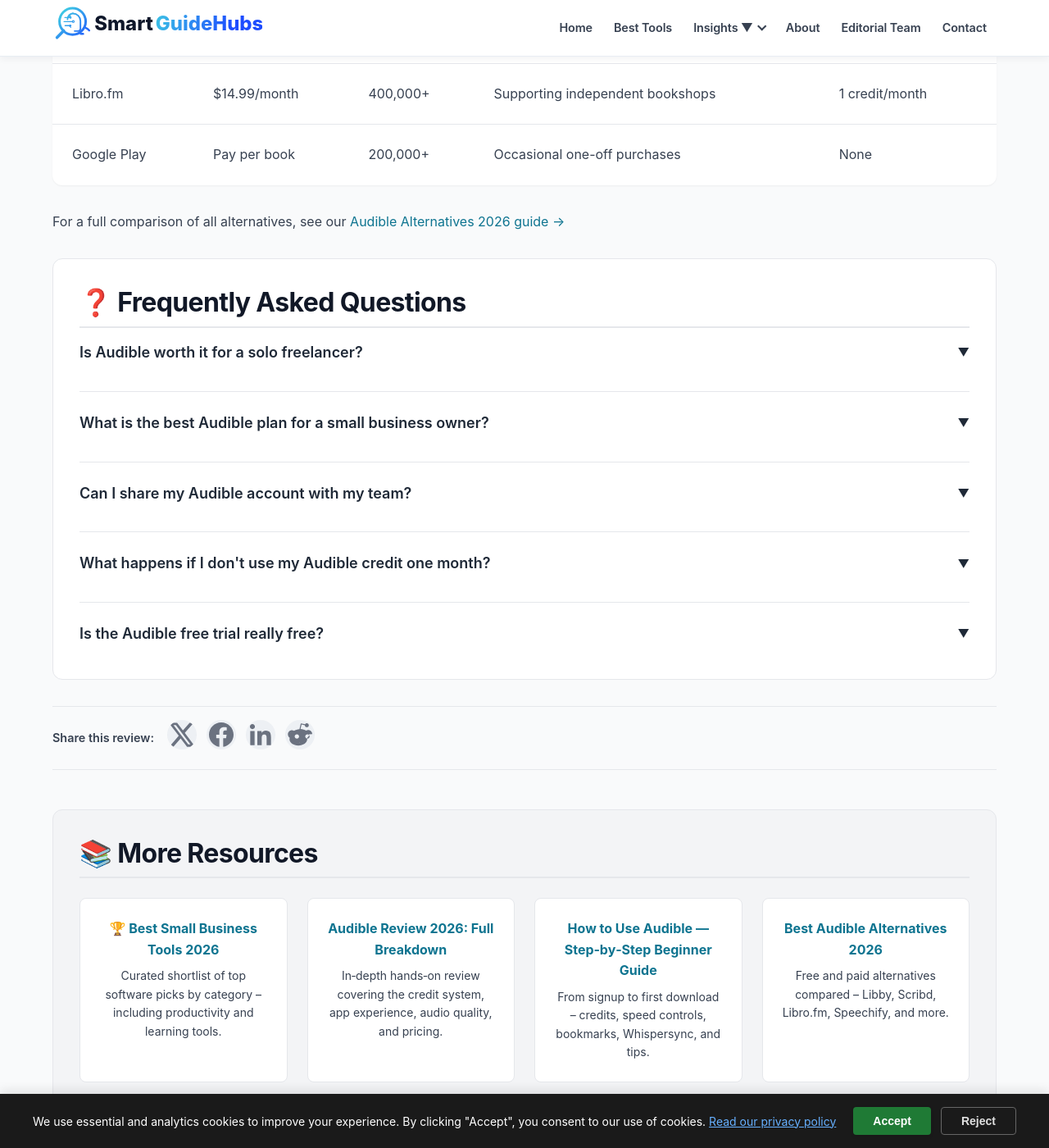
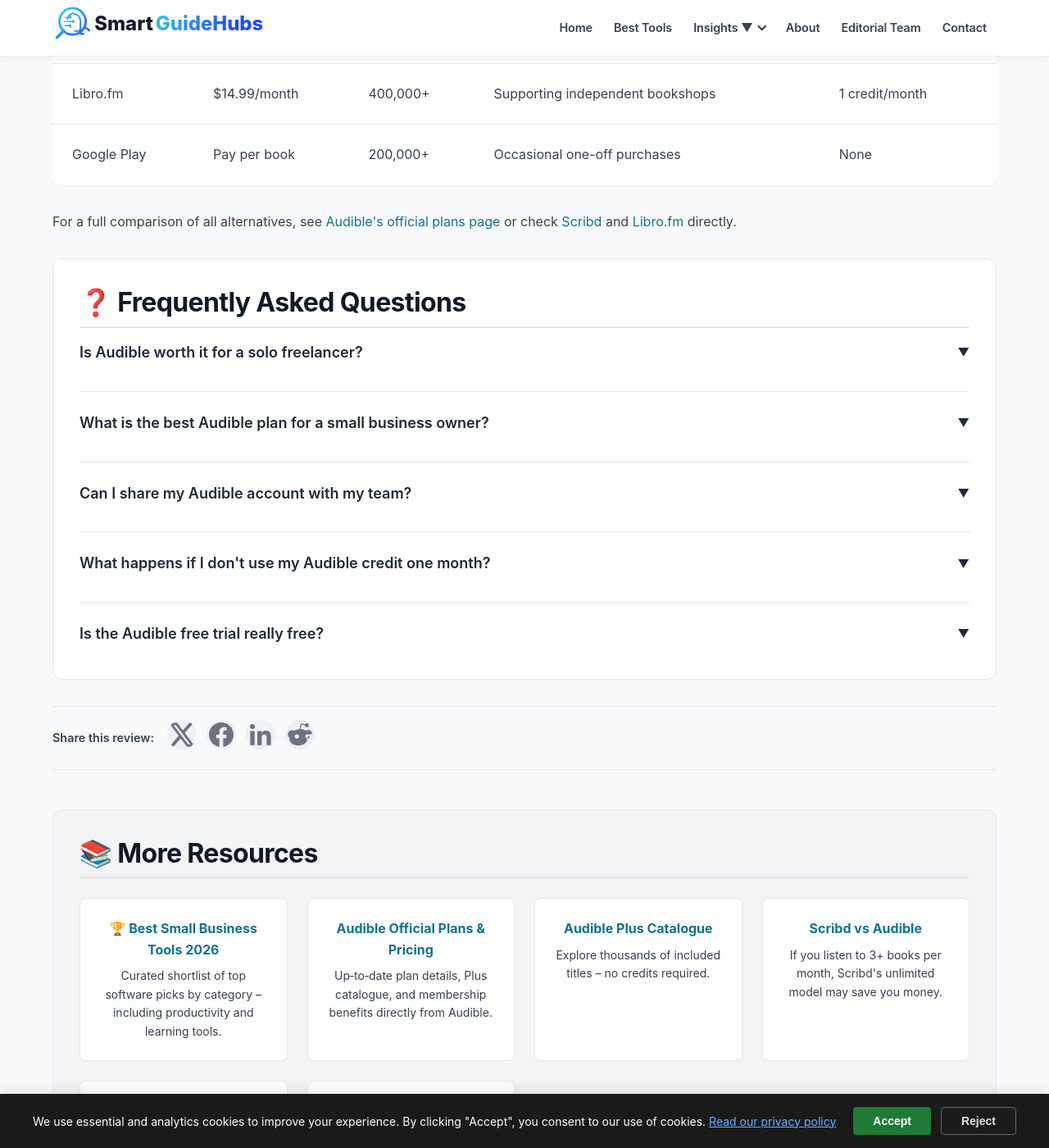
Before and after one commit to Yanniga01/gilliansperkin.github.io, a Jekyll site: the page built from _posts/2026-06-12-audible-for-small-business.md, in a window 1280 px wide and 1400 px high, scrolled down 5550 px. Shown: the whole window at 82% size. Built offline with Jekyll 4.4.1, drawn with Linux system fonts in a browser that asks for light colours; some of the changed text lies outside the part shown.

Commit message:
Update 2026-06-12-audible-for-small-business.md

```diff
--- a/_posts/2026-06-12-audible-for-small-business.md
+++ b/_posts/2026-06-12-audible-for-small-business.md
@@ -35,7 +35,7 @@
   <div class="rating-stars">★★★★☆</div>
   <p><strong><a href="https://amzn.to/4el1sYU" target="_blank" rel="sponsored noopener">Audible</a> is not just an entertainment subscription — for small business owners and freelancers, it's a professional development tool that runs in background time you're already spending.</strong> The credit system, narration quality, and app polish make it the best audiobook platform available in 2026. For professionals with consistent passive time (commute, gym, chores), the ROI is clear: one good pricing insight applied once can cover years of subscriptions.</p>
   <p><strong>Best for:</strong> Freelancers, consultants, small business owners, remote workers, and any professional with commute time, gym sessions, or daily passive time.</p>
-  <p><strong>Consider alternatives if:</strong> You only want one or two specific books (buy individually), you have a library card and patience (<a href="/audible-alternatives/">Libby is free</a>), or you consume three or more books per month (Scribd's unlimited model may suit you better).</p>
+  <p><strong>Consider alternatives if:</strong> You only want one or two specific books (buy individually), you have a library card and patience (<a href="https://www.overdrive.com/apps/libby/" target="_blank" rel="noopener">Libby is free</a>), or you consume three or more books per month (<a href="https://www.scribd.com/" target="_blank" rel="noopener">Scribd's unlimited model</a> may suit you better).</p>
   <div style="margin-top: 1.5rem; text-align: center;">
     <a href="https://amzn.to/4el1sYU" class="hp-btn-primary" style="background: #22d3ee; color: #05253b; padding: 0.75rem 1.8rem;" target="_blank" rel="sponsored noopener">Try Audible Free for 30 Days →</a>
     <p style="font-size: 0.75rem; margin-top: 0.5rem; color: #64748b;">Keep one book forever • Cancel anytime</p>
@@ -52,7 +52,7 @@
     <li><strong>Credit system value:</strong> Whether the per-credit model delivered genuine savings versus retail purchases</li>
     <li><strong>Trial experience:</strong> The full 30-day free trial from signup to potential auto-renewal</li>
   </ul>
-  <p>We also reviewed 300+ verified user reviews across Trustpilot and the App Store, and compared Audible against <a href="/audible-alternatives/">four direct competitors</a> to determine where it adds genuine value versus where alternatives win.</p>
+  <p>We also reviewed 300+ verified user reviews across Trustpilot and the App Store, and compared Audible against <a href="https://www.audible.com/ep/audibleplus" target="_blank" rel="noopener">Audible Plus</a>, <a href="https://www.scribd.com/" target="_blank" rel="noopener">Scribd</a>, and <a href="https://libro.fm/" target="_blank" rel="noopener">Libro.fm</a> to determine where it adds genuine value versus where alternatives win.</p>
 </section>
 
 <h2 id="what-audible-is">📚 What Audible Actually Is in 2026</h2>
@@ -72,11 +72,11 @@
 <table class="comparison-table">
   <thead><tr><th>Activity</th><th>Daily Time</th><th>Weekly Total</th></tr></thead>
   <tbody>
-    <tr><td>Morning commute (each way)</td><td>25 minutes</td><td>4+ hours</td></tr>
-    <tr><td>Gym or exercise</td><td>45 minutes</td><td>3–4 hours</td></tr>
-    <tr><td>Cooking and household tasks</td><td>30 minutes</td><td>3.5 hours</td></tr>
-    <tr><td>Dog walks or errands</td><td>20 minutes</td><td>2+ hours</td></tr>
-    <tr><td><strong>Total passive time</strong></td><td><strong>~2 hours/day</strong></td><td><strong>12–14 hours/week</strong></td></tr>
+    <tr><td>Morning commute (each way)</td><td>25 minutes</td><td>4+ hours</td> </tr>
+    <tr><td>Gym or exercise</td><td>45 minutes</td><td>3–4 hours</td> </tr>
+    <tr><td>Cooking and household tasks</td><td>30 minutes</td><td>3.5 hours</td> </tr>
+    <tr><td>Dog walks or errands</td><td>20 minutes</td><td>2+ hours</td> </tr>
+    <tr><td><strong>Total passive time</strong></td><td><strong>~2 hours/day</strong></td><td><strong>12–14 hours/week</strong></td> </tr>
   </tbody>
 </table>
 <p>At 1.5× speed — which most Audible users reach within two or three books — a typical eight-hour business audiobook becomes five hours and twenty minutes. That fits inside a single commute week, with time to spare. At 2× speed, that same book is four hours. Finished in three commute days.</p>
@@ -106,7 +106,7 @@
   <div class="cons-box">
     <h3>❌ Cons</h3>
     <ul>
-      <li><strong>Credit model limits heavy listeners</strong> — One credit/month works for moderate use; heavy listeners should consider Scribd</li>
+      <li><strong>Credit model limits heavy listeners</strong> — One credit/month works for moderate use; heavy listeners should consider <a href="https://www.scribd.com/" target="_blank" rel="noopener">Scribd</a></li>
       <li><strong>Narration quality varies</strong> — Always listen to the sample before spending a credit</li>
       <li><strong>Free trial auto-renews</strong> — Set a calendar reminder for Day 27</li>
       <li><strong>No offline access via browser</strong> — Mobile app handles offline downloads; browser requires internet</li>
@@ -119,9 +119,9 @@
 <table class="comparison-table">
   <thead><tr><th>Plan</th><th>Monthly Price</th><th>Annual Price</th><th>Best For</th></tr></thead>
   <tbody>
-    <tr><td>Audible Plus</td><td>$7.95/month</td><td>~$95/year</td><td>Plus catalogue only — no monthly credit</td></tr>
-    <tr><td><strong>Audible Premium Plus</strong> ⭐</td><td><strong>$14.95/month</strong></td><td><strong>$149.50/year</strong></td><td><strong>1 credit/month + full Plus catalogue — best value</strong></td></tr>
-    <tr><td>Additional credits</td><td colspan="2">$10.49 each</td><td>30% off retail for extra purchases</td></tr>
+    <tr><td>Audible Plus</td><td>$7.95/month</td><td>~$95/year</td><td>Plus catalogue only — no monthly credit</td> </tr>
+    <tr><td><strong>Audible Premium Plus</strong> ⭐</td><td><strong>$14.95/month</strong></td><td><strong>$149.50/year</strong></td><td><strong>1 credit/month + full Plus catalogue — best value</strong></td> </tr>
+    <tr><td>Additional credits</td><td colspan="2">$10.49 each</td><td>30% off retail for extra purchases</td> </tr>
   </tbody>
 </table>
 <p><strong>Annual vs monthly:</strong> The Premium Plus annual plan at $149.50 works out to $12.46 per month — a saving of roughly $30 per year versus monthly billing. For long-term users, always go annual.</p>
@@ -142,21 +142,21 @@
   <li>You have no passive time in your schedule to listen</li>
   <li>You only want two or three specific books — buy them individually</li>
   <li>You primarily read dense technical material that requires stopping and rereading sections</li>
-  <li>You have a library card and patience — <a href="/audible-alternatives/">Libby</a> covers most of what you need for free</li>
+  <li>You have a library card and patience — <a href="https://www.overdrive.com/apps/libby/" target="_blank" rel="noopener">Libby</a> covers most of what you need for free</li>
 </ul>
 
 <h2 id="comparison">📊 Audible vs The Main Competitors</h2>
 <table class="comparison-table">
   <thead><tr><th>Platform</th><th>Price</th><th>Library</th><th>Best For</th><th>Credit Model</th></tr></thead>
   <tbody>
-    <tr><td><strong>Audible</strong> ⭐</td><td>$14.95/month</td><td>500,000+</td><td>Best overall — largest library, best app</td><td>1 credit/month</td></tr>
-    <tr><td>Scribd</td><td>$11.99/month</td><td>500,000+</td><td>Heavy listeners (2+ books/month)</td><td>Unlimited</td></tr>
-    <tr><td>Libby</td><td>Free</td><td>400,000+</td><td>Library card holders, casual readers</td><td>Free (wait times)</td></tr>
-    <tr><td>Libro.fm</td><td>$14.99/month</td><td>400,000+</td><td>Supporting independent bookshops</td><td>1 credit/month</td></tr>
-    <tr><td>Google Play</td><td>Pay per book</td><td>200,000+</td><td>Occasional one-off purchases</td><td>None</td></tr>
+    <tr><td><strong>Audible</strong> ⭐</td><td>$14.95/month</td><td>500,000+</td><td>Best overall — largest library, best app</td><td>1 credit/month</td> </tr>
+    <tr><td>Scribd</td><td>$11.99/month</td><td>500,000+</td><td>Heavy listeners (2+ books/month)</td><td>Unlimited</td> </tr>
+    <tr><td>Libby</td><td>Free</td><td>400,000+</td><td>Library card holders, casual readers</td><td>Free (wait times)</td> </tr>
+    <tr><td>Libro.fm</td><td>$14.99/month</td><td>400,000+</td><td>Supporting independent bookshops</td><td>1 credit/month</td> </tr>
+    <tr><td>Google Play</td><td>Pay per book</td><td>200,000+</td><td>Occasional one-off purchases</td><td>None</td> </tr>
   </tbody>
 </table>
-<p>For a full comparison of all alternatives, see our <a href="/audible-alternatives/">Audible Alternatives 2026 guide →</a></p>
+<p>For a full comparison of all alternatives, see <a href="https://www.audible.com/ep/audibleplus" target="_blank" rel="noopener">Audible's official plans page</a> or check <a href="https://www.scribd.com/" target="_blank" rel="noopener">Scribd</a> and <a href="https://libro.fm/" target="_blank" rel="noopener">Libro.fm</a> directly.</p>
 
 <div id="faq" class="faq-section">
   <h2>❓ Frequently Asked Questions</h2>
@@ -192,16 +192,16 @@
       <p>Curated shortlist of top software picks by category – including productivity and learning tools.</p>
     </div>
     <div class="interlink-card">
-      <a href="/audible-review-2026/"><strong>Audible Review 2026: Full Breakdown</strong></a>
-      <p>In‑depth hands‑on review covering the credit system, app experience, audio quality, and pricing.</p>
+      <a href="https://www.audible.com/ep/audibleplus" target="_blank" rel="noopener"><strong>Audible Official Plans & Pricing</strong></a>
+      <p>Up‑to‑date plan details, Plus catalogue, and membership benefits directly from Audible.</p>
     </div>
     <div class="interlink-card">
-      <a href="/how-to-use-audible/"><strong>How to Use Audible — Step‑by‑Step Beginner Guide</strong></a>
-      <p>From signup to first download – credits, speed controls, bookmarks, Whispersync, and tips.</p>
+      <a href="https://www.amazon.com/hz/audible/mlp/membership/plus" target="_blank" rel="noopener"><strong>Audible Plus Catalogue</strong></a>
+      <p>Explore thousands of included titles – no credits required.</p>
     </div>
     <div class="interlink-card">
-      <a href="/audible-alternatives/"><strong>Best Audible Alternatives 2026</strong></a>
-      <p>Free and paid alternatives compared – Libby, Scribd, Libro.fm, Speechify, and more.</p>
+      <a href="https://www.scribd.com/" target="_blank" rel="noopener"><strong>Scribd vs Audible</strong></a>
+      <p>If you listen to 3+ books per month, Scribd's unlimited model may save you money.</p>
     </div>
     <div class="interlink-card">
       <a href="/categories/"><strong>All Productivity & Learning Tool Reviews</strong></a>
```
Also changed, not shown: other parts of _posts/2026-06-12-audible-for-small-business.md (+1 -1 lines).
